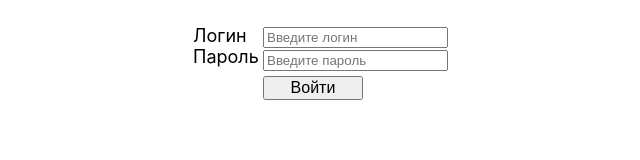
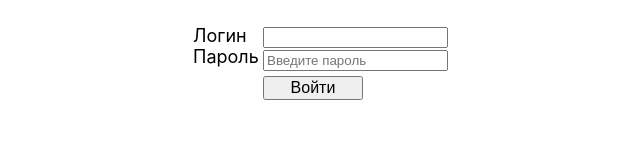
Before and after one commit to Isckatel/smart, a React (Create React App) app: page / in a window 1280 px wide. Shown: the top 160 px of the page, without its empty margins (297-937 px from the left). Built offline with nearby package versions, Linux system fonts and the light colour scheme.

Commit message:
onChange Login

```diff
--- a/src/App.js
+++ b/src/App.js
@@ -6,7 +6,7 @@ import Profile from "./components/Profile/Profile";
 function App(props) {
   return (
     <div className="App">
-      <Route exact path='/' render = {()=><Login />}/>
+      <Route exact path='/' render = {()=><Login login={props.state.login} dispatch={props.dispatch} />}/>
       <Route path='/profile' render = {()=><Profile />}/>
     </div>
   );
--- a/src/components/Login/Login.jsx
+++ b/src/components/Login/Login.jsx
@@ -1,6 +1,14 @@
-
+import {enterLoginAC} from "../../redux/login-reducer";
 
 const Login = (props) => {
+    // let loginRef = React.createRef();
+
+    let onLoginChange = (e) =>  {
+        let str = e.target.value;
+        let action =  enterLoginAC(str);
+        props.dispatch(action);
+    }
+
     return (
         <div className = 'loginForm'>
             <div className ='labelLog'>
@@ -8,8 +16,9 @@ const Login = (props) => {
                 <label from='password'>Пароль </label>
             </div>
             <div className ='inputLog'>
-                <input id='login' name='login' placeholder="Введите логин"></input><br />
-                <input id='password' name='password' type='password' placeholder="Введите пароль"></input>
+                <input id='login' name='login'
+                    value = {props.login.enterLogin} onChange={onLoginChange} /><br />
+                <input id='password' name='password' type='password' placeholder="Введите пароль" />
             </div>
             <button className='buttEnter'>Войти</button>
         </div>
--- a/src/index.js
+++ b/src/index.js
@@ -7,12 +7,23 @@ import {BrowserRouter} from 'react-router-dom';
 import store from './redux/store';
 
 
-ReactDOM.render(
-<BrowserRouter>
-    <App store={store} />
-</BrowserRouter>,
-  document.getElementById('root')
-);
+let rerender = (state) => {
+  ReactDOM.render(
+  <BrowserRouter>
+      <App state={state}  dispatch={store.dispatch.bind(store)} />
+  </BrowserRouter>,
+    document.getElementById('root')
+  );
+}
+
+rerender(store.getState());
+
+
+store.subscribe(() => {
+  let state = store.getState();
+  rerender(state);
+})
+
 
 // If you want to start measuring performance in your app, pass a function
 // to log results (for example: reportWebVitals(console.log))
--- a/src/redux/login-reducer.js
+++ b/src/redux/login-reducer.js
@@ -5,7 +5,7 @@ let initialState = {
     login: "developer21",
     password: "123456",
     enterLogin: "",
-    enterPass: "",
+    enterPass: "j",
     auto: false
 };
 
@@ -13,7 +13,8 @@ const loginReducer = (state = initialState, action) => {
     switch(action.type) {
         case ENTER_LOGIN:
             return {
-                ...state
+                ...state,
+                enterLogin: action.newText
             }
         case ENTER_PASS:
             return state;
@@ -22,4 +23,7 @@ const loginReducer = (state = initialState, action) => {
     }
 }
 
+export const enterLoginAC = (newText) =>
+    ({type:ENTER_LOGIN, newText});
+
 export default loginReducer;
```
